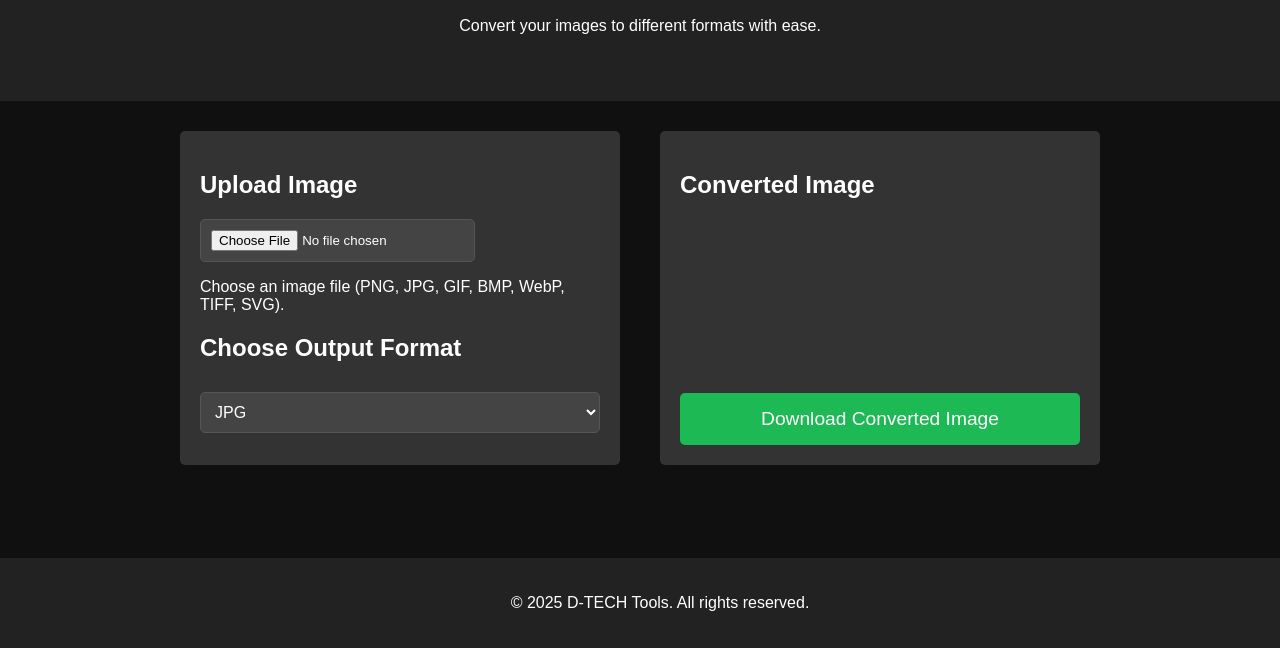
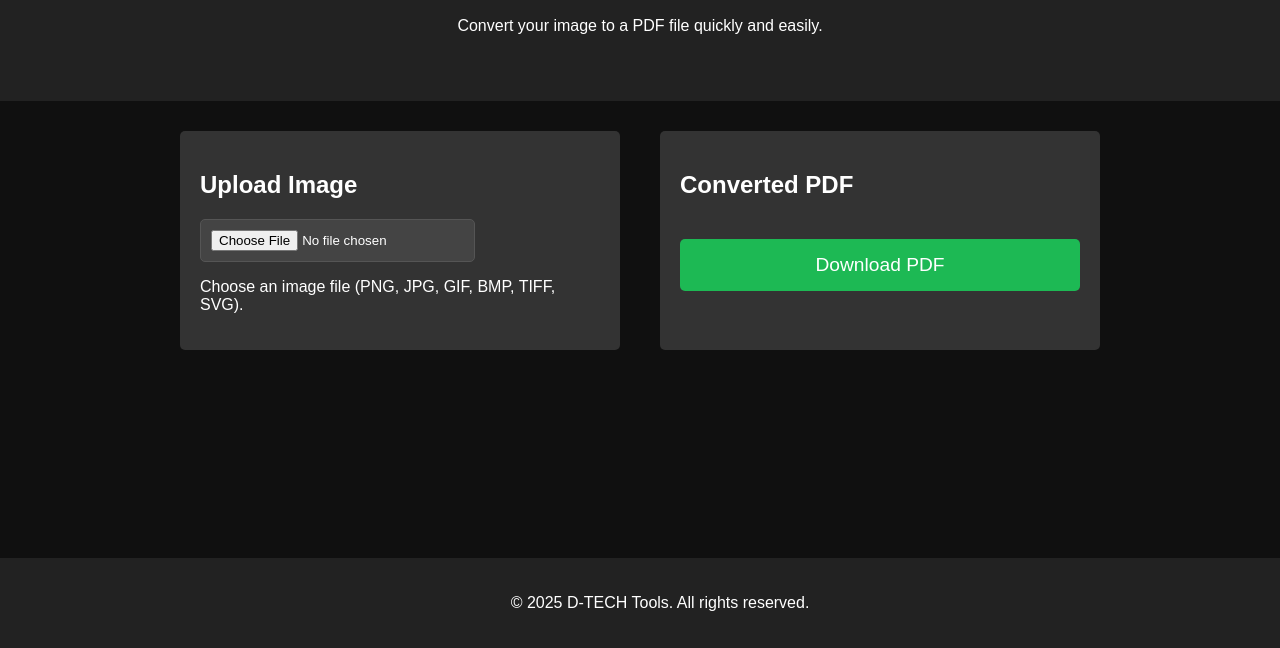
Before and after one commit to Preasx24/Tools, a plain HTML site: page image_converter.html in a window 1280 px wide. Shown: the part 152-800 px from the top of the page. Drawn offline with nearby package versions, Linux system fonts and the light colour scheme.

Commit message:
Update image_converter.html

```diff
--- a/image_converter.html
+++ b/image_converter.html
@@ -4,7 +4,7 @@
     <meta charset="UTF-8">
     <meta name="viewport" content="width=device-width, initial-scale=1.0">
     <meta http-equiv="X-UA-Compatible" content="ie=edge">
-    <title>Image Format Converter - D-TECH Tools</title>
+    <title>Image to PDF - D-TECH Tools</title>
     <style>
         body {
             font-family: Arial, sans-serif;
@@ -44,7 +44,7 @@
             color: white;
             border-radius: 5px;
         }
-        select, button {
+        button {
             padding: 10px;
             background-color: #444;
             border: 1px solid #555;
@@ -88,33 +88,20 @@
 <body>
 
     <div class="header">
-        <h1>Image Format Converter</h1>
-        <p>Convert your images to different formats with ease.</p>
+        <h1>Image to PDF Converter</h1>
+        <p>Convert your image to a PDF file quickly and easily.</p>
     </div>
 
     <div class="container">
         <div class="input-section">
             <h2>Upload Image</h2>
             <input type="file" id="inputImage" accept="image/*">
-            <p>Choose an image file (PNG, JPG, GIF, BMP, WebP, TIFF, SVG).</p>
-
-            <h2>Choose Output Format</h2>
-            <select id="outputFormat">
-                <option value="image/jpeg">JPG</option>
-                <option value="image/png">PNG</option>
-                <option value="image/webp">WebP</option>
-                <option value="image/gif">GIF</option>
-                <option value="image/bmp">BMP</option>
-                <option value="image/tiff">TIFF</option>
-                <option value="image/svg+xml">SVG (Rasterized)</option>
-            </select>
+            <p>Choose an image file (PNG, JPG, GIF, BMP, TIFF, SVG).</p>
         </div>
 
         <div class="output-section">
-            <h2>Converted Image</h2>
-            <canvas id="canvas"></canvas>
-            <br>
-            <button onclick="downloadImage()">Download Converted Image</button>
+            <h2>Converted PDF</h2>
+            <button onclick="downloadPDF()">Download PDF</button>
         </div>
     </div>
 
@@ -122,11 +109,9 @@
         <p>&copy; 2025 D-TECH Tools. All rights reserved.</p>
     </footer>
 
+    <script src="https://cdnjs.cloudflare.com/ajax/libs/jspdf/2.5.1/jspdf.umd.min.js"></script>
     <script>
         const inputImage = document.getElementById('inputImage');
-        const canvas = document.getElementById('canvas');
-        const ctx = canvas.getContext('2d');
-        const outputFormatSelect = document.getElementById('outputFormat');
 
         inputImage.addEventListener('change', function(event) {
             const file = event.target.files[0];
@@ -136,22 +121,32 @@
                     const img = new Image();
                     img.src = e.target.result;
                     img.onload = function() {
-                        canvas.width = img.width;
-                        canvas.height = img.height;
-                        ctx.drawImage(img, 0, 0);
+                        // Store the image to be used later
+                        imageToPDF(img);
                     };
                 };
                 reader.readAsDataURL(file);
             }
         });
 
-        function downloadImage() {
-            const outputFormat = outputFormatSelect.value;
-            const dataUrl = canvas.toDataURL(outputFormat);
-            const link = document.createElement('a');
-            link.href = dataUrl;
-            link.download = 'converted_image.' + outputFormat.split('/')[1];
-            link.click();
+        function imageToPDF(img) {
+            // Create a PDF document
+            const { jsPDF } = window.jspdf;
+            const doc = new jsPDF();
+
+            // Add the image to the PDF
+            doc.addImage(img, 'JPEG', 10, 10, img.width / 10, img.height / 10);
+
+            // Store the PDF for download later
+            window.pdfDoc = doc;
+        }
+
+        function downloadPDF() {
+            if (window.pdfDoc) {
+                window.pdfDoc.save('converted_image.pdf');
+            } else {
+                alert('Please upload an image first!');
+            }
         }
     </script>
 
```
